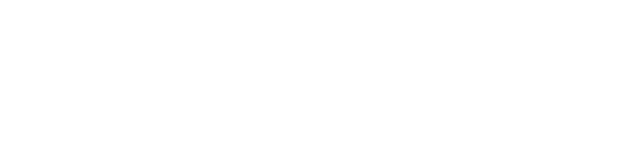
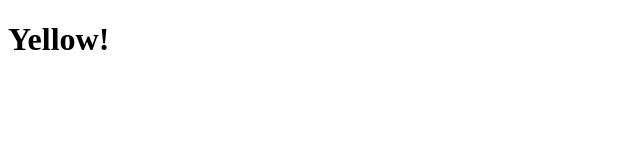
Before and after one commit to rpotykevych/some-color, a plain HTML site: page index.html in a window 1280 px wide. Shown: the whole page, without its empty margins (0-640 px from the left). Drawn offline with Linux system fonts and the light colour scheme.

Commit message:
add title

```diff
--- a/index.html
+++ b/index.html
@@ -6,6 +6,6 @@
     <title>Document</title>
 </head>
 <body>
-
+    <h1>Yellow!</h1>
 </body>
 </html>
```
